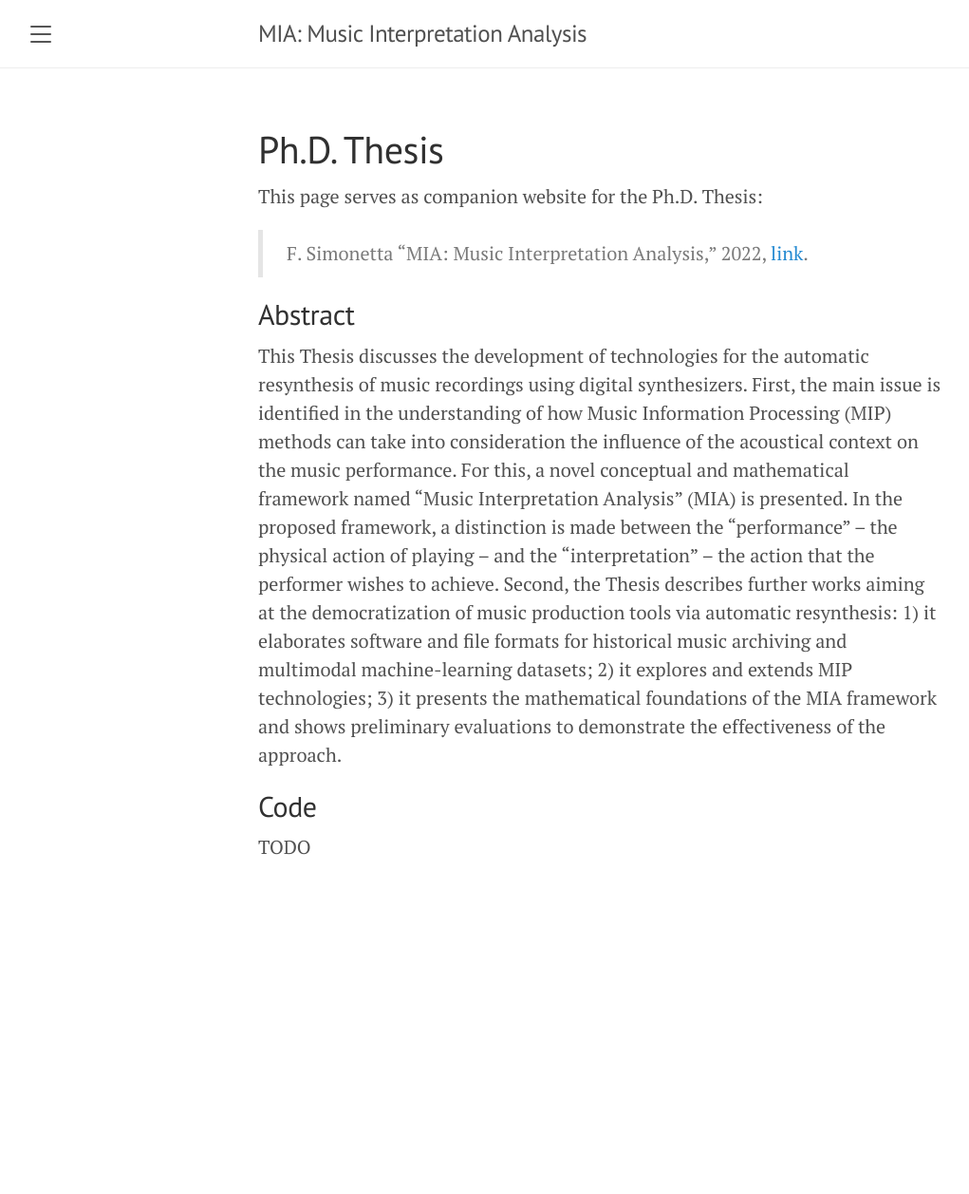
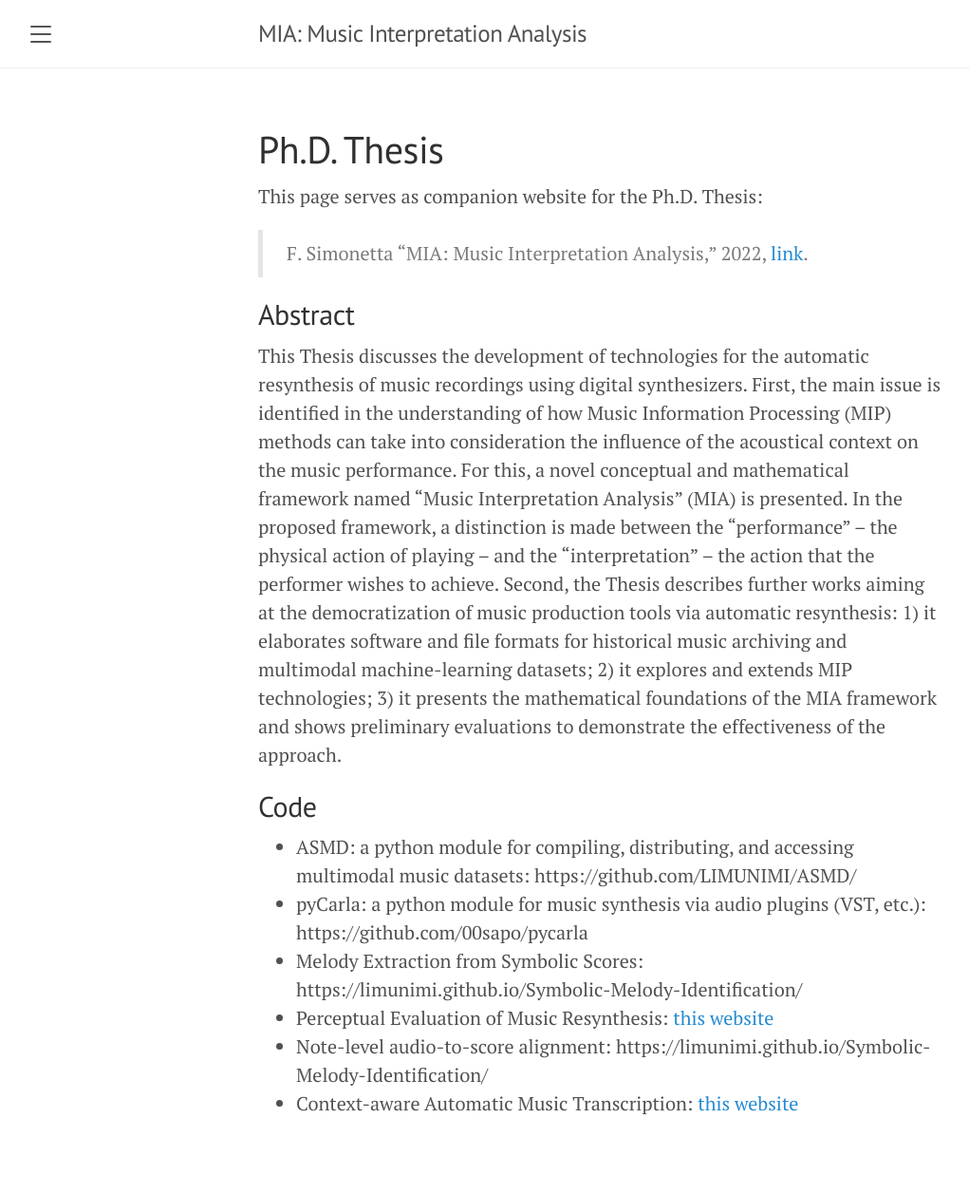
Before and after one commit to LIMUNIMI/MIA, a Jekyll site: the page built from phdthesis.md, in a window 1280 px wide. Shown: the whole page at 95% size, without its empty margins (8-1029 px from the left). Built offline with Jekyll 4.4.1, drawn with Linux system fonts in a browser that asks for light colours; before the commit the page ends 987 px from its top, so only the background shows below that.

Commit message:
Added code

```diff
--- a/phdthesis.md
+++ b/phdthesis.md
@@ -28,4 +28,9 @@ approach.
 
 ## Code
 
-TODO
+* ASMD: a python module for compiling, distributing, and accessing multimodal music datasets: https://github.com/LIMUNIMI/ASMD/
+* pyCarla: a python module for music synthesis via audio plugins (VST, etc.): https://github.com/00sapo/pycarla
+* Melody Extraction from Symbolic Scores: https://limunimi.github.io/Symbolic-Melody-Identification/
+* Perceptual Evaluation of Music Resynthesis: [this website](/mta/)
+* Note-level audio-to-score alignment: https://limunimi.github.io/Symbolic-Melody-Identification/
+* Context-aware Automatic Music Transcription: [this website](/eusipco/)
```
